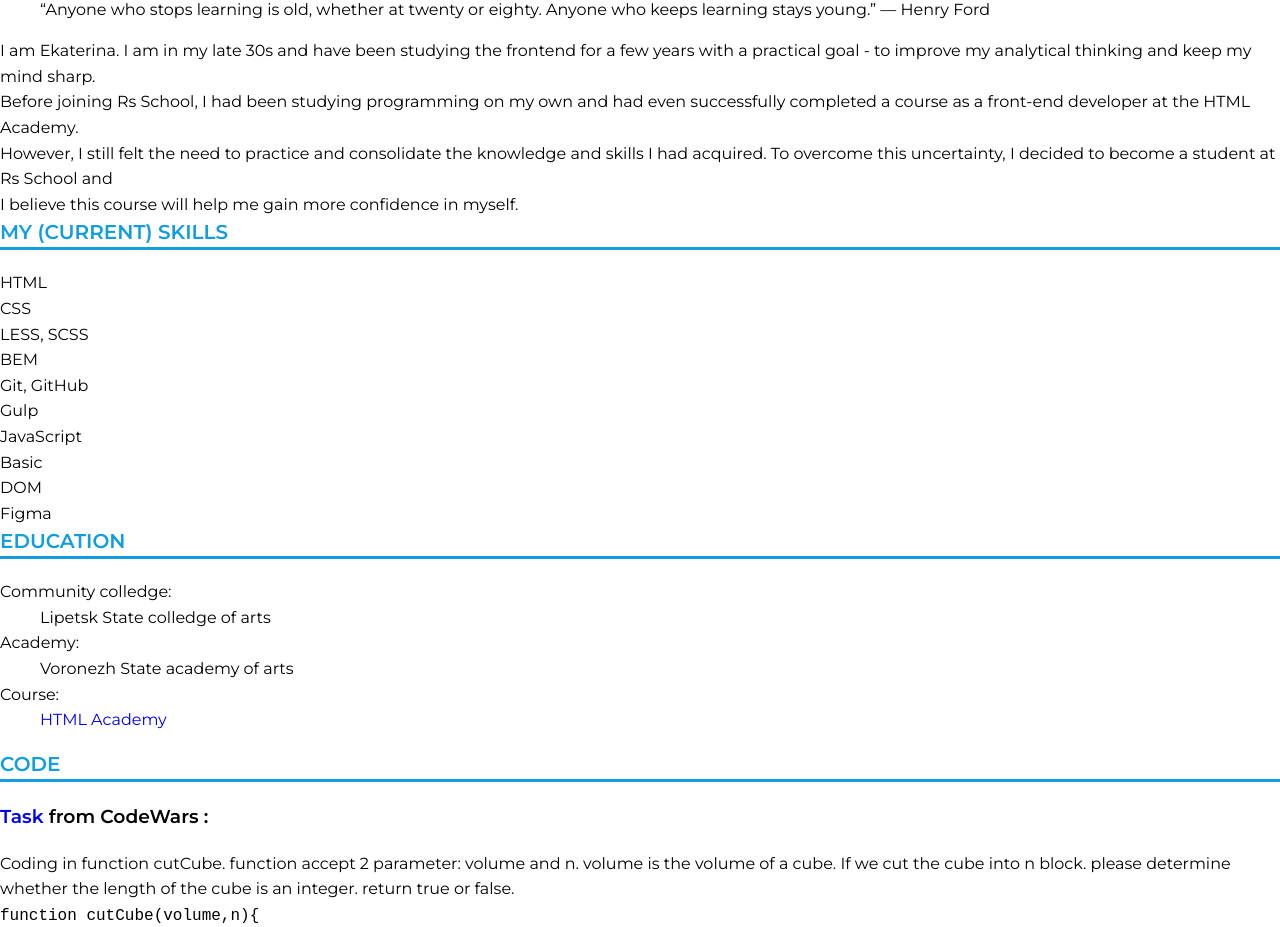
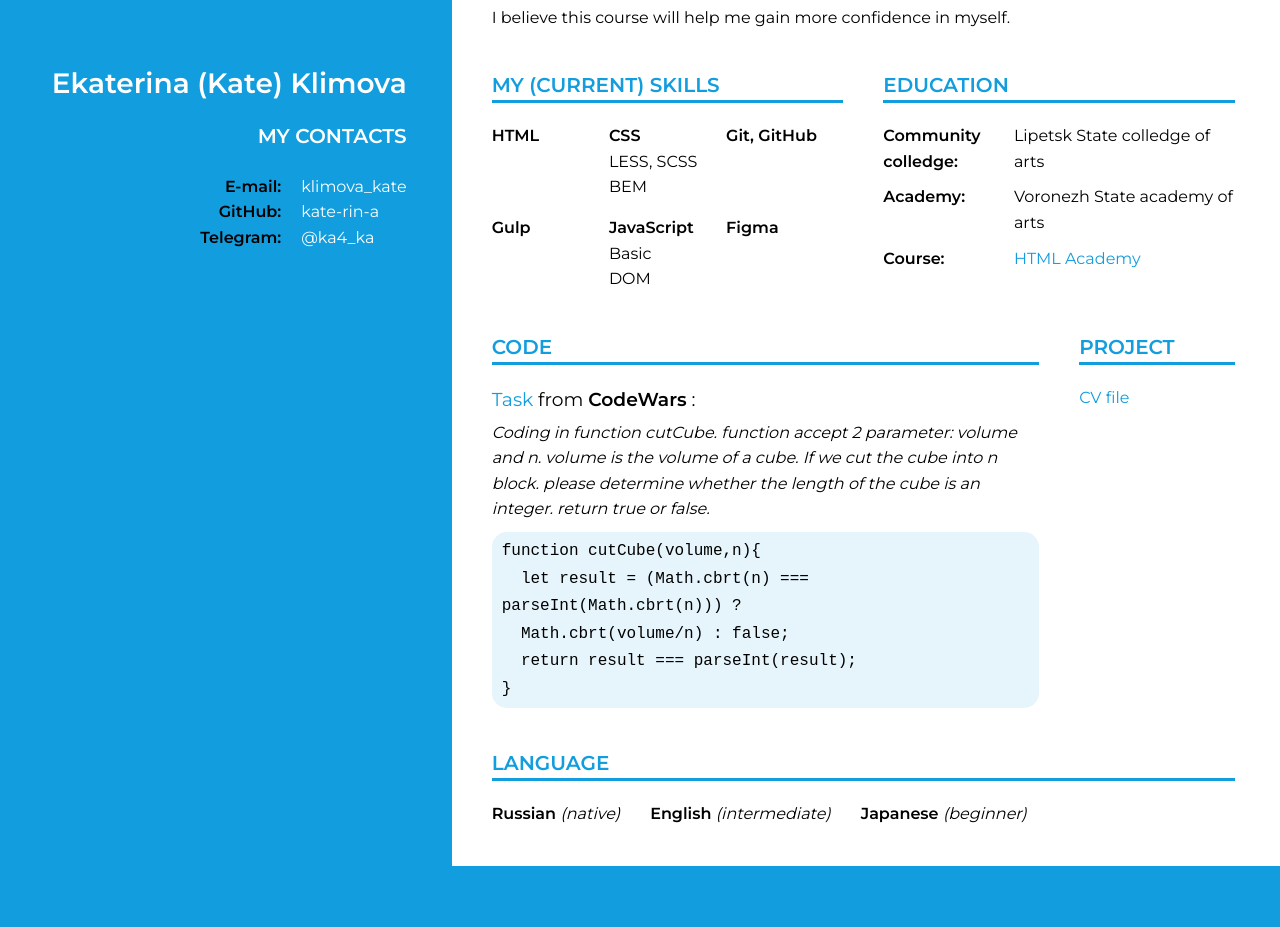
Before and after one commit to ka-4-ka/rsschool-cv, a plain HTML site: page index.html in a window 1280 px wide. Shown: the part 485-1412 px from the top of the page. Drawn offline with Linux system fonts and the light colour scheme.

Commit message:
fix: update style.css

```diff
--- a/style.css
+++ b/style.css
@@ -71,3 +71,289 @@ ul {
   width: 1280px;
   margin: 0 auto;
 }
+
+/* Header */
+
+.page-header {
+  min-height: 60px;
+  margin-bottom: 30px;
+}
+
+.main-nav {
+  width: 70%;
+  margin-left: auto;
+  margin-right: 40px;
+}
+
+.site-list {
+  display: flex;
+  justify-content: end;
+  flex-wrap: wrap;
+}
+
+.site-list__link {
+  display: flex;
+  align-items: center;
+  height: 60px;
+  padding: 0 16px;
+  font-weight: 700;
+  color: black;
+  position: relative;
+  cursor: pointer;
+}
+
+.site-list__link:hover {
+  color: rgb(17, 157, 222);
+}
+
+.site-list__link:hover::after {
+  position: absolute;
+  content: "";
+  bottom: 14px;
+  width: 75%;
+  height: 2px;
+
+  background-color: rgb(17, 157, 222);
+}
+
+
+
+/* Main */
+.main {
+  display: flex;
+}
+
+.column-left {
+  flex: 1;
+  display: flex;
+  flex-direction: column;
+  align-items: end;
+  padding: 30px;
+  padding-top: 100px;
+  margin-top: -100px;
+  margin-right: 20px;
+  background-color: rgb(17, 157, 222);
+}
+
+.main__photo {
+  width: 390px;
+  height: 390px;
+  border: 15px solid white;
+  text-align: center;
+  margin-bottom: 66px;
+  border-radius: 50%;
+}
+
+.main__title {
+  font-size: 28px;
+  margin: 0;
+  margin-right: 15px;
+  margin-bottom: 15px;
+  color: white;
+}
+
+/* Contacts */
+
+.contacts {
+  margin-right: 15px;
+}
+
+.contacts h2 {
+  text-align: right;
+  color: white;
+}
+
+.contacts__item {
+  display: grid;
+  grid-template-columns: repeat(2, 1fr);
+  margin: 0;
+  column-gap: 20px;
+}
+.contacts__list strong {
+  text-align: right;
+}
+
+.contacts__list a {
+  display: block;
+  color: white;
+}
+
+/* Column-right */
+.column-right {
+  flex: 2;
+  display: grid;
+  grid-template-columns: repeat(4, 1fr);
+  margin-right: 25px;
+  margin-bottom: 60px;
+}
+
+section:not(.contacts) {
+  padding: 20px;
+}
+
+/* About me */
+
+.bio {
+  grid-column: 1/-1;
+}
+
+.bio__title {
+  border-bottom: 3px solid rgb(17, 157, 222);
+}
+
+.bio blockquote {
+  margin: 0;
+  margin-bottom: 20px;
+  padding: 5px 10px;
+  background-color: rgb(17, 157, 222, 0.1);
+  border-radius: 15px;
+}
+
+.bio__quote {
+  font-style: italic;
+  color: rgb(61, 59, 59);
+}
+
+.bio__author {
+  font-weight: 700;
+  color: black;
+}
+
+.bio__text {
+  width: 90%;
+}
+
+.bio__text:not(:last-child) {
+  margin-bottom: 15px;
+}
+
+/* Skills */
+
+.skills {
+  grid-column: 1/3;
+  font-weight: 700;
+}
+
+.skills__list {
+  display: grid;
+  grid-template-columns: repeat(3, 1fr);
+  row-gap: 15px;
+}
+
+.skills__list ul {
+  font-weight: 400;
+}
+
+/* Code */
+
+.code {
+  grid-column: 1/4;
+  grid-row: 3/4;
+}
+
+.code__subtitle {
+  margin: 0;
+  margin-bottom: 5px;
+  font-weight: 400;
+}
+
+.code__link {
+  color:rgb(17, 157, 222);
+}
+
+.code__task {
+  margin-bottom: 10px;
+  font-style: italic;
+}
+
+.code__wrapper {
+  padding: 5px 10px;
+  background-color: rgb(17, 157, 222, 0.1);
+  border-radius: 15px;
+}
+
+/* Education */
+
+.edu{
+  grid-column: 3/-1;
+}
+
+.edu__list {
+  display: grid;
+  grid-template-columns: 1fr 2fr;
+  column-gap: 20px;
+  margin: 0;
+}
+
+.edu__list dt {
+  font-weight: 700;
+}
+
+.edu__list dd {
+  margin: 0;
+  margin-bottom: 10px;
+}
+
+.edu__list a{
+  color:rgb(17, 157, 222);
+}
+
+/* Project */
+
+.project a{
+  color:rgb(17, 157, 222);
+}
+
+/* Language */
+.lang {
+  grid-column: 1/-1;
+}
+.lang__list {
+  display: flex;
+}
+
+.lang__item {
+  font-weight: 700;
+}
+
+.lang__item:not(:last-child) {
+  margin-right: 30px;
+}
+
+.lang__item em {
+  font-weight: 400;
+}
+
+/* Footer */
+
+.page-footer {
+  display: flex;
+  align-items: center;
+  min-height: 80px;
+  padding: 0 30px;
+  color: white;
+  background-color: rgb(17, 157, 222);
+  position: relative;
+}
+
+.page-footer::before {
+  position: absolute;
+  content: "";
+  top: -40px;
+  right: 0;
+  width: 65%;
+  height: 40px;
+  background-color: rgb(17, 157, 222);
+}
+
+.page-footer__logo {
+  display: block;
+  margin-left: 40px;
+  margin-right: auto;
+}
+
+.page-footer__link {
+  margin-right: 20px;
+  color: white;
+  font-weight: 700;
+}
```
